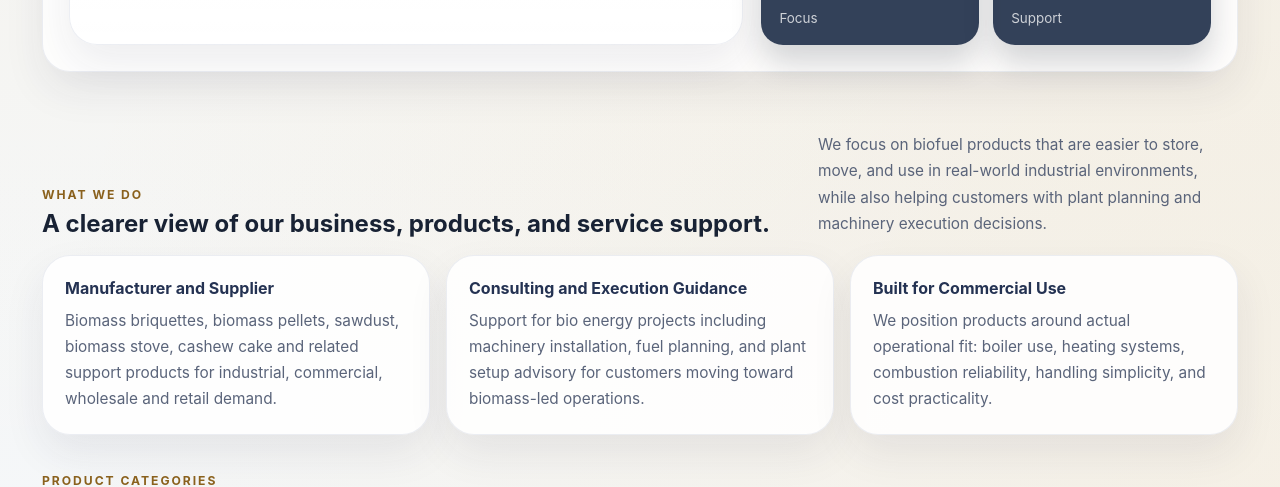
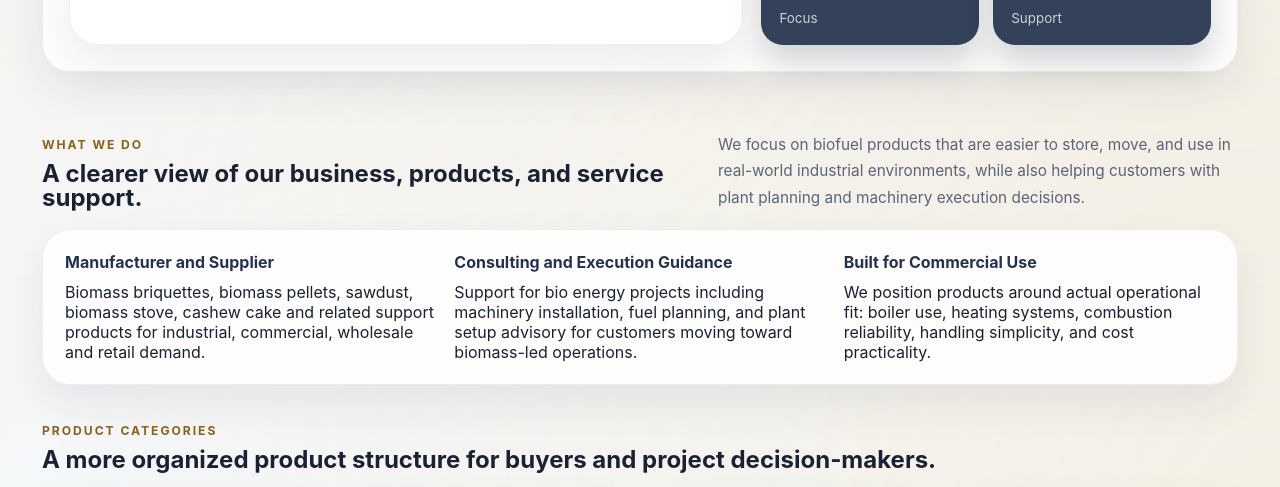
Before and after one commit to biomassenergies/invoice-generator, a React (Create React App) app in the folder frontend/: page / in a window 1280 px wide. Shown: the part 640-1127 px from the top of the page. Built offline with nearby package versions, Linux system fonts and the light colour scheme; no server answers; the HTML template or start-up script is replaced by a standard one.

Commit message:
Tighten landing page layout and reduce cards

```diff
--- a/frontend/src/LandingPage.css
+++ b/frontend/src/LandingPage.css
@@ -144,7 +144,7 @@
 .content-card,
 .product-card,
 .category-card,
-.message-card,
+.message-panel,
 .comparison-card,
 .advantage-card,
 .services-panel,
@@ -161,7 +161,7 @@
 .content-card,
 .product-card,
 .category-card,
-.message-card,
+.message-panel,
 .comparison-card,
 .advantage-card,
 .services-panel,
@@ -309,33 +309,34 @@
 
 .section-heading--split {
   display: grid;
-  grid-template-columns: minmax(0, 1fr) minmax(280px, 420px);
+  grid-template-columns: minmax(0, 1fr) minmax(340px, 520px);
   gap: 18px;
   align-items: end;
 }
 
 .section-intro {
   margin: 0;
+  max-width: 56ch;
 }
 
 .narrative-section {
   padding-top: 6px;
 }
 
-.message-grid {
-  display: grid;
-  grid-template-columns: repeat(3, minmax(0, 1fr));
-  gap: 16px;
-}
-
-.message-card,
+.message-panel,
 .category-card,
 .advantage-card,
 .location-card {
   padding: 22px;
 }
 
-.message-card strong,
+.message-grid {
+  display: grid;
+  grid-template-columns: repeat(3, minmax(0, 1fr));
+  gap: 18px;
+}
+
+.message-item strong,
 .category-card strong,
 .advantage-card strong,
 .location-card strong {
@@ -343,6 +344,10 @@
   margin-bottom: 10px;
   font-size: 1rem;
   color: #243252;
+}
+
+.message-item p {
+  margin: 0;
 }
 
 .products-section {
@@ -424,25 +429,43 @@
   background: linear-gradient(180deg, rgba(250, 244, 230, 0.4), rgba(248, 249, 253, 0));
 }
 
+.content-card {
+  padding: 24px;
+}
+
+.content-card--contrast,
+.process-block--contrast {
+  background: linear-gradient(160deg, rgba(48, 72, 98, 0.96), rgba(41, 54, 86, 0.96));
+  color: #fff;
+}
+
+.content-card--contrast .section-kicker,
+.content-card--contrast p,
+.content-card--contrast .info-chip,
+.process-block--contrast .section-kicker,
+.process-block--contrast p,
+.process-block--contrast .info-chip {
+  color: inherit;
+}
+
+.process-panel {
+  border-radius: 28px;
+  background: rgba(255, 255, 255, 0.88);
+  border: 1px solid rgba(122, 137, 171, 0.14);
+  box-shadow: 0 18px 42px rgba(32, 42, 77, 0.08);
+  padding: 22px;
+}
+
 .process-layout {
   display: grid;
   grid-template-columns: repeat(3, minmax(0, 1fr));
   gap: 16px;
 }
 
-.content-card {
-  padding: 24px;
-}
-
-.content-card--contrast {
-  background: linear-gradient(160deg, rgba(48, 72, 98, 0.96), rgba(41, 54, 86, 0.96));
-  color: #fff;
-}
-
-.content-card--contrast .section-kicker,
-.content-card--contrast p,
-.content-card--contrast .info-chip {
-  color: inherit;
+.process-block {
+  padding: 22px;
+  border-radius: 22px;
+  background: rgba(247, 249, 253, 0.88);
 }
 
 .chip-list {
@@ -689,6 +712,15 @@
     grid-template-columns: 1fr;
   }
 
+  .section-heading--split {
+    grid-template-columns: 1fr;
+    align-items: start;
+  }
+
+  .section-intro {
+    max-width: none;
+  }
+
   .product-grid--family {
     grid-template-columns: repeat(2, minmax(0, 1fr));
   }
@@ -713,7 +745,7 @@
   .hero-card,
   .hero-highlight-card,
   .content-card,
-  .message-card,
+  .message-panel,
   .category-card,
   .advantage-card,
   .services-panel,
@@ -727,7 +759,7 @@
   .hero-card,
   .hero-highlight-card,
   .content-card,
-  .message-card,
+  .message-panel,
   .category-card,
   .advantage-card,
   .services-panel,
@@ -739,6 +771,11 @@
   .product-grid--family,
   .stats-grid {
     grid-template-columns: 1fr;
+  }
+
+  .process-panel,
+  .process-block {
+    border-radius: 20px;
   }
 
   .site-header__inner,
--- a/frontend/src/LandingPage.js
+++ b/frontend/src/LandingPage.js
@@ -270,29 +270,31 @@ function LandingPage() {
               </p>
             </div>
 
+            <article className="message-panel">
               <div className="message-grid">
-              <article className="message-card">
+                <div className="message-item">
                   <strong>Manufacturer and Supplier</strong>
                   <p>
                     Biomass briquettes, biomass pellets, sawdust, biomass stove, cashew cake and
                     related support products for industrial, commercial, wholesale and retail demand.
                   </p>
-              </article>
-              <article className="message-card">
+                </div>
+                <div className="message-item">
                   <strong>Consulting and Execution Guidance</strong>
                   <p>
                     Support for bio energy projects including machinery installation, fuel planning,
                     and plant setup advisory for customers moving toward biomass-led operations.
                   </p>
-              </article>
-              <article className="message-card">
+                </div>
+                <div className="message-item">
                   <strong>Built for Commercial Use</strong>
                   <p>
                     We position products around actual operational fit: boiler use, heating systems,
                     combustion reliability, handling simplicity, and cost practicality.
                   </p>
+                </div>
+              </div>
             </article>
-            </div>
           </div>
         </section>
 
@@ -356,8 +358,9 @@ function LandingPage() {
               </p>
             </div>
 
+            <article className="process-panel">
               <div className="process-layout">
-              <article className="content-card content-card--contrast">
+                <section className="process-block process-block--contrast">
                   <p className="section-kicker">Raw Materials</p>
                   <div className="chip-list">
                     {['Sawdust', 'Wood chips', 'Rice husk', 'Groundnut shells', 'Bagasse'].map((item) => (
@@ -366,26 +369,27 @@ function LandingPage() {
                       </span>
                     ))}
                   </div>
-              </article>
+                </section>
 
-              <article className="content-card">
+                <section className="process-block">
                   <p className="section-kicker">Manufacturing Process</p>
                   <ol className="number-list">
                     {processSteps.map((step) => (
                       <li key={step}>{step}</li>
                     ))}
                   </ol>
-              </article>
+                </section>
 
-              <article className="content-card">
+                <section className="process-block">
                   <p className="section-kicker">Applications</p>
                   <ul className="product-points">
                     {applications.map((application) => (
                       <li key={application}>{application}</li>
                     ))}
                   </ul>
+                </section>
+              </div>
             </article>
-            </div>
           </div>
         </section>
 
```
Lines whose indentation alone changed are shown as unchanged.
